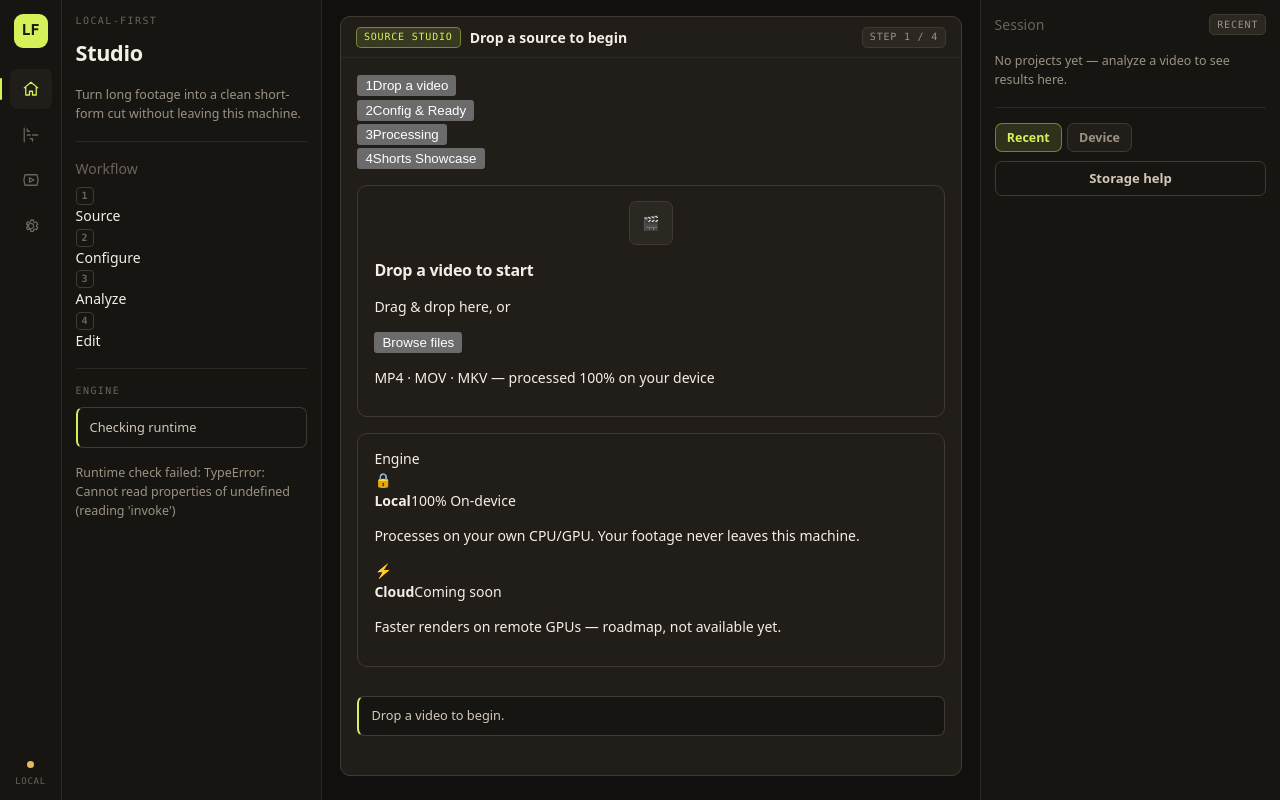
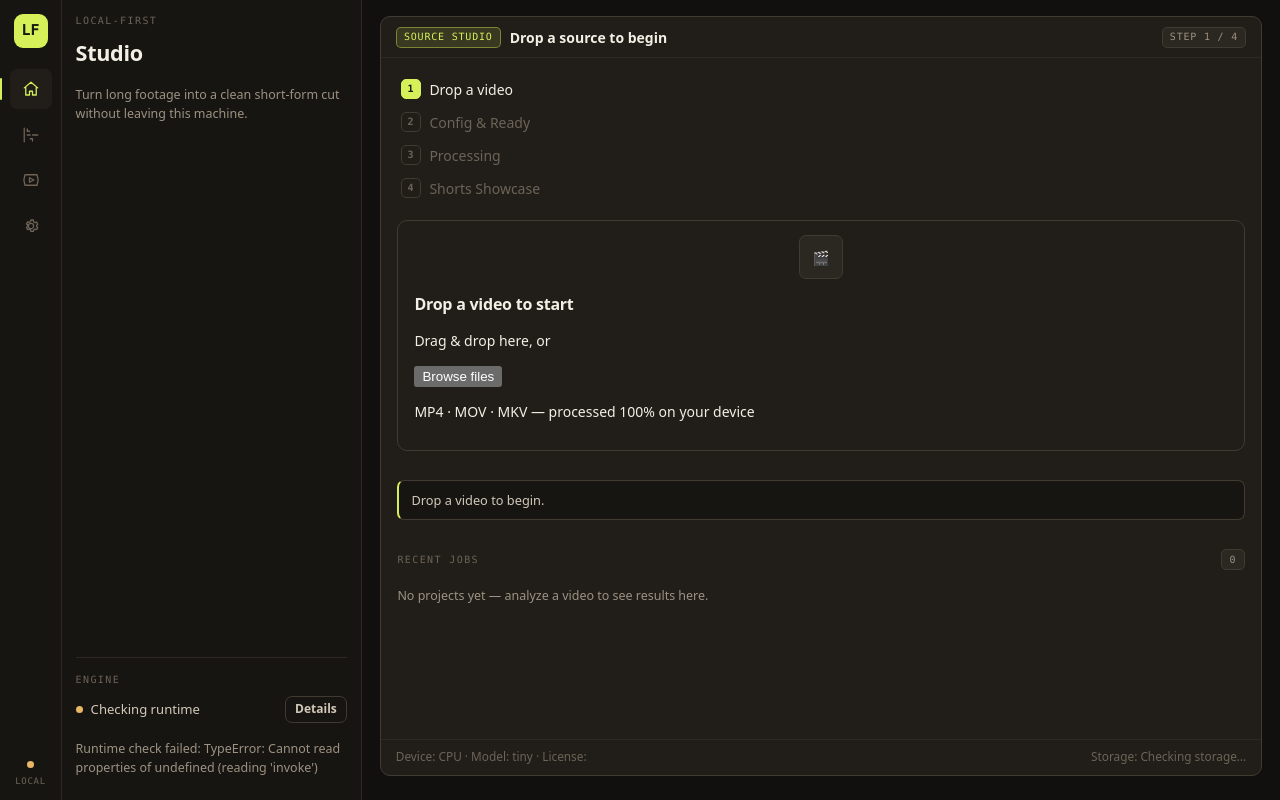
Before and after one commit to Khanh02-vin/local-first-ai-video-studio, a SvelteKit app in the folder apps/web/: page / in a window 1280 px wide. Built offline with nearby package versions, Linux system fonts and the light colour scheme.

Commit message:
ui: Studio home 2-column — pinned engine line with Details link, drop duplicate engine cards + session panel, recent jobs inline, styled stepper

```diff
--- a/apps/web/src/app.css
+++ b/apps/web/src/app.css
@@ -384,3 +384,12 @@ textarea { resize: vertical; min-height: 4.5rem; line-height: 1.5; }
 .modal-back { position: fixed; inset: 0; background: rgba(0, 0, 0, .55); display: none; place-items: center; z-index: 40; }
 .modal-back.open { display: grid; }
 .modal { width: min(480px, 92vw); background: var(--surface); border: 1px solid var(--line); border-radius: var(--radius); padding: 1.1rem; display: flex; flex-direction: column; gap: .7rem; }
+
+/* ---------- interactive workflow stepper (Studio) ---------- */
+.steps li button { display: flex; align-items: center; gap: 0.55rem; width: 100%; text-align: left; cursor: pointer; background: transparent; border: 0; padding: 0.3rem 0.2rem; font: inherit; color: var(--faint); border-radius: var(--radius-sm); }
+.steps li button:hover { color: var(--ink-2); }
+.steps li.active button { color: var(--ink); }
+.steps li.done button { color: var(--ink-2); }
+.step-no { width: 20px; height: 20px; flex: none; border-radius: 5px; display: grid; place-items: center; font: 600 10px/1 var(--mono); border: 1px solid var(--line); color: var(--faint); }
+.steps li.active .step-no { background: var(--volt); border-color: var(--volt); color: var(--volt-ink); }
+.steps li.done .step-no { color: var(--volt); border-color: var(--volt-line); background: var(--volt-soft); }
--- a/apps/web/src/routes/+page.svelte
+++ b/apps/web/src/routes/+page.svelte
@@ -33,8 +33,6 @@
   let meta = $state<Meta | null>(null);
   let dragOver = $state(false);
   let resumableJobs = $state<JobRow[]>([]);
-  let activeTab: "recent" | "specs" = $state("recent");
-  let storageHelp = $state(false);
   let currentStep = $state<1 | 2 | 3 | 4>(1);
 
   async function choose() {
@@ -182,11 +180,10 @@
   });
 </script>
 
-<main class="bench studio-workspace">
+<main class="bench bench-duo studio-workspace">
   <aside class="bench-left">
     <div class="panel"><span class="eyebrow">Local-first</span><h1>Studio</h1><p class="note">Turn long footage into a clean short-form cut without leaving this machine.</p></div>
-    <div class="panel"><span class="panel-title">Workflow</span><ol class="steps"><li class:done={!!inputPath}><span class="step-num">1</span>Source</li><li class:done={currentStep > 1}><span class="step-num">2</span>Configure</li><li class:done={currentStep > 3}><span class="step-num">3</span>Analyze</li><li class:done={highlights.length > 0}><span class="step-num">4</span>Edit</li></ol></div>
-    <div class="panel"><span class="eyebrow">Engine</span><div class="message"><span class="rail-dot" class:ok={runtimeReady}></span> {runtimeReady ? "Ready" : "Checking runtime"}</div><p class="note">{runtimeMessage}</p></div>
+    <div class="panel" style="margin-top:auto;"><span class="eyebrow">Engine</span><div class="spread" style="align-items:center;"><span style="display:flex;align-items:center;gap:.5rem;font-size:.82rem;color:var(--ink-2);"><span class="rail-dot" class:ok={runtimeReady}></span> {runtimeReady ? "100% on-device" : "Checking runtime"}</span><a class="btn btn-sm btn-quiet" href="/settings">Details</a></div><p class="note">{runtimeMessage}</p></div>
   </aside>
 
   <section class="bench-center">
@@ -219,22 +216,6 @@
           <button class="ghost" onclick={() => { inputPath = ""; meta = null; message = "Drop a video to begin."; }}>Remove</button>
         </div>
       {/if}
-    </div>
-
-    <div class="card">
-      <div class="section-title">Engine</div>
-      <div class="engine-cards">
-        <div class="engine-card selected">
-          <span class="engine-icon">🔒</span>
-          <div><strong>Local</strong><span class="tag">100% On-device</span></div>
-          <p>Processes on your own CPU/GPU. Your footage never leaves this machine.</p>
-        </div>
-        <div class="engine-card disabled" title="Cloud processing is not part of this build yet.">
-          <span class="engine-icon">⚡</span>
-          <div><strong>Cloud</strong><span class="tag">Coming soon</span></div>
-          <p>Faster renders on remote GPUs — roadmap, not available yet.</p>
-        </div>
-      </div>
     </div>
     {/if}
 
@@ -310,15 +291,15 @@
     {/if}
 
     <p class="message" aria-live="polite">{message}</p>
-      </div></div>
+
+    <div class="panel">
+      <div class="panel-head"><span class="panel-title"><span class="eyebrow">Recent jobs</span></span><span class="badge">{resumableJobs.length}</span></div>
+      {#if resumableJobs.length}{#each resumableJobs as job}<div class="row"><div class="row-body"><span class="row-title">{job.id.slice(-8)}</span><span class="row-sub">{job.status} · {job.phase}</span></div><div class="row-actions">{#if job.status === "queued" || job.status === "running"}<button class="btn btn-sm" disabled={busy} onclick={() => watch(job.id, true)}>Continue</button>{/if}{#if job.status === "failed"}<button class="btn btn-sm" disabled={busy} onclick={() => retryJob(job.id)}>Retry</button>{/if}</div></div>{/each}{:else}<p class="note">No projects yet — analyze a video to see results here.</p>{/if}
+    </div>
+      </div>
+    <div class="stage-foot">
+      <span>Device: {device === "cuda" ? "GPU (CUDA)" : "CPU"} · Model: {model} · License: {licenseMessage}</span>
+      <span title="Safe cleanup only: inspect caches and old renders before removing anything.">Storage: {storageMessage}</span>
+    </div>
   </section>
-
-  <aside class="bench-right">
-    <div class="panel"><div class="panel-head"><span class="panel-title">Session</span><span class="badge">{activeTab}</span></div>
-      {#if activeTab === "recent"}
-        {#if resumableJobs.length}{#each resumableJobs as job}<div class="row"><div class="row-body"><span class="row-title">{job.id.slice(-8)}</span><span class="row-sub">{job.status} · {job.phase}</span></div><div class="row-actions">{#if job.status === "queued" || job.status === "running"}<button class="btn btn-sm" disabled={busy} onclick={() => watch(job.id, true)}>Continue</button>{/if}{#if job.status === "failed"}<button class="btn btn-sm" disabled={busy} onclick={() => retryJob(job.id)}>Retry</button>{/if}</div></div>{/each}{:else}<p class="note">No projects yet — analyze a video to see results here.</p>{/if}
-      {:else}<dl class="kv"><dt>Device</dt><dd>{device === "cuda" ? "GPU (CUDA)" : "CPU"}</dd><dt>Model</dt><dd>{model}</dd><dt>Storage</dt><dd>{storageMessage}</dd><dt>License</dt><dd>{licenseMessage}</dd></dl>{/if}
-    </div>
-    <div class="panel"><div class="seg"><button class="seg-item" class:on={activeTab === "recent"} onclick={() => activeTab = "recent"}>Recent</button><button class="seg-item" class:on={activeTab === "specs"} onclick={() => activeTab = "specs"}>Device</button></div><button class="btn btn-quiet btn-wide" onclick={() => storageHelp = !storageHelp}>Storage help</button>{#if storageHelp}<p class="note">Safe cleanup only: inspect caches and old renders before removing anything.</p>{/if}</div>
-  </aside>
 </main>
```
